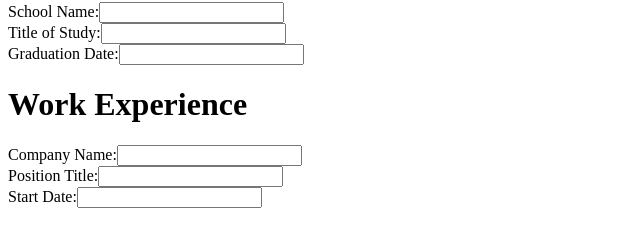
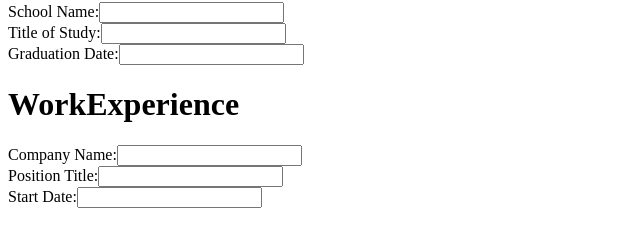
Before and after one commit to jikki-odin/cv-application, a React (Vite) app: page / in a window 1280 px wide. Shown: the part 221-468 px from the top of the page, without its empty margins (0-640 px from the left). Built offline with nearby package versions, Linux system fonts and the light colour scheme.

Commit message:
feat: add generic container

```diff
--- a/src/components/CVApplication.jsx
+++ b/src/components/CVApplication.jsx
@@ -1,13 +1,20 @@
-import ContactInfoSection from "./ContactInfoSection";
-import EducationSection from "./EducationSection";
-import WorkExperienceSection from "./WorkExperienceSection";
+import ContactInfo from "./sections/ContactInfo";
+import Education from "./sections/Education";
+import WorkExperience from "./sections/WorkExperience";
+import Section from "./Section";
 
 export default function CVApplication() {
   return (
     <>
-      <ContactInfoSection />
-      <EducationSection />
-      <WorkExperienceSection />
+      <Section title="Contact Info">
+        <ContactInfo />
+      </Section>
+      <Section title="Education">
+        <Education />
+      </Section>
+      <Section title="WorkExperience">
+        <WorkExperience />
+      </Section>
     </>
   );
 }
--- a/src/components/ContactInfoSection.jsx
+++ /dev/null
@@ -1,21 +0,0 @@
-export default function ContactInfoSection() {
-  return (
-    <div>
-      <h1>Contact Info</h1>
-      <form>
-        <div>
-          <label for="name">Name:</label>
-          <input name="name"></input>
-        </div>
-        <div>
-          <label for="phone">Phone:</label>
-          <input name="phone"></input>
-        </div>
-        <div>
-          <label for="email">Email Address:</label>
-          <input type="email" name="email"></input>
-        </div>
-      </form>
-    </div>
-  );
-}
--- a/src/components/EducationSection.jsx
+++ /dev/null
@@ -1,21 +0,0 @@
-export default function EducationSection() {
-  return (
-    <div>
-      <h1>Education</h1>
-      <form>
-        <div>
-          <label for="schoolName">School Name:</label>
-          <input name="schoolName"></input>
-        </div>
-        <div>
-          <label for="titleOfStudy">Title of Study:</label>
-          <input name="titleOfStudy"></input>
-        </div>
-        <div>
-          <label for="graduationDate">Graduation Date:</label>
-          <input name="graduationDate"></input>
-        </div>
-      </form>
-    </div>
-  );
-}
--- /dev/null
+++ b/src/components/Section.tsx
@@ -0,0 +1,8 @@
+export default function Section({ title, children }) {
+  return (
+    <div>
+      <h1>{title}</h1>
+      {children}
+    </div>
+  );
+}
--- a/src/components/WorkExperienceSection.jsx
+++ /dev/null
@@ -1,21 +0,0 @@
-export default function WorkExperienceSection() {
-  return (
-    <div>
-      <h1>Work Experience</h1>
-      <form>
-        <div>
-          <label for="companyName">Company Name:</label>
-          <input name="companyName"></input>
-        </div>
-        <div>
-          <label for="positionTitle">Position Title:</label>
-          <input name="positionTitle"></input>
-        </div>
-        <div>
-          <label for="startDate">Start Date:</label>
-          <input name="startDate"></input>
-        </div>
-      </form>
-    </div>
-  );
-}
--- /dev/null
+++ b/src/components/sections/ContactInfo.jsx
@@ -0,0 +1,18 @@
+export default function ContactInfo() {
+  return (
+    <form>
+      <div>
+        <label for="name">Name:</label>
+        <input name="name"></input>
+      </div>
+      <div>
+        <label for="phone">Phone:</label>
+        <input name="phone"></input>
+      </div>
+      <div>
+        <label for="email">Email Address:</label>
+        <input type="email" name="email"></input>
+      </div>
+    </form>
+  );
+}
--- /dev/null
+++ b/src/components/sections/Education.jsx
@@ -0,0 +1,18 @@
+export default function Education() {
+  return (
+    <form>
+      <div>
+        <label for="schoolName">School Name:</label>
+        <input name="schoolName"></input>
+      </div>
+      <div>
+        <label for="titleOfStudy">Title of Study:</label>
+        <input name="titleOfStudy"></input>
+      </div>
+      <div>
+        <label for="graduationDate">Graduation Date:</label>
+        <input name="graduationDate"></input>
+      </div>
+    </form>
+  );
+}
--- /dev/null
+++ b/src/components/sections/WorkExperience.jsx
@@ -0,0 +1,18 @@
+export default function WorkExperience() {
+  return (
+    <form>
+      <div>
+        <label for="companyName">Company Name:</label>
+        <input name="companyName"></input>
+      </div>
+      <div>
+        <label for="positionTitle">Position Title:</label>
+        <input name="positionTitle"></input>
+      </div>
+      <div>
+        <label for="startDate">Start Date:</label>
+        <input name="startDate"></input>
+      </div>
+    </form>
+  );
+}
```
